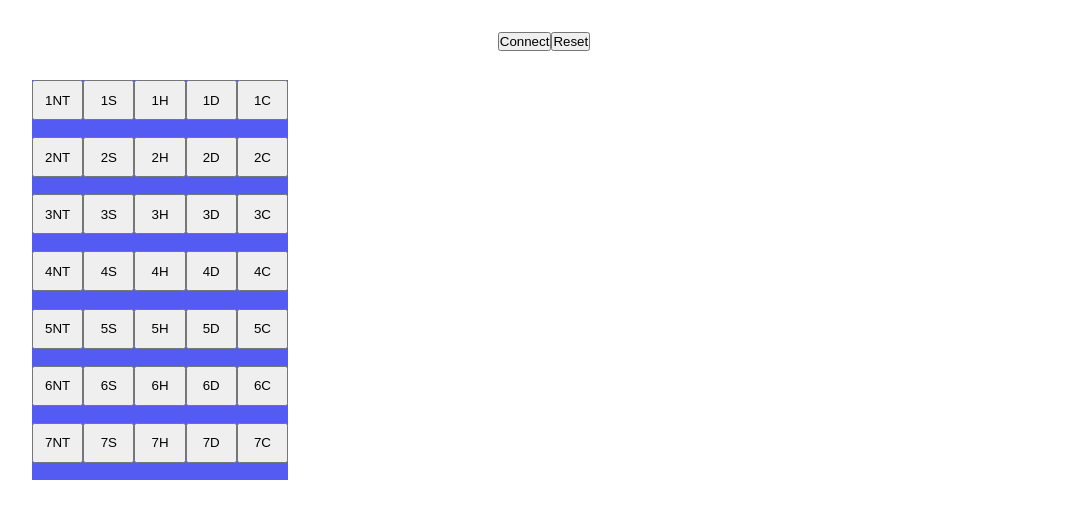
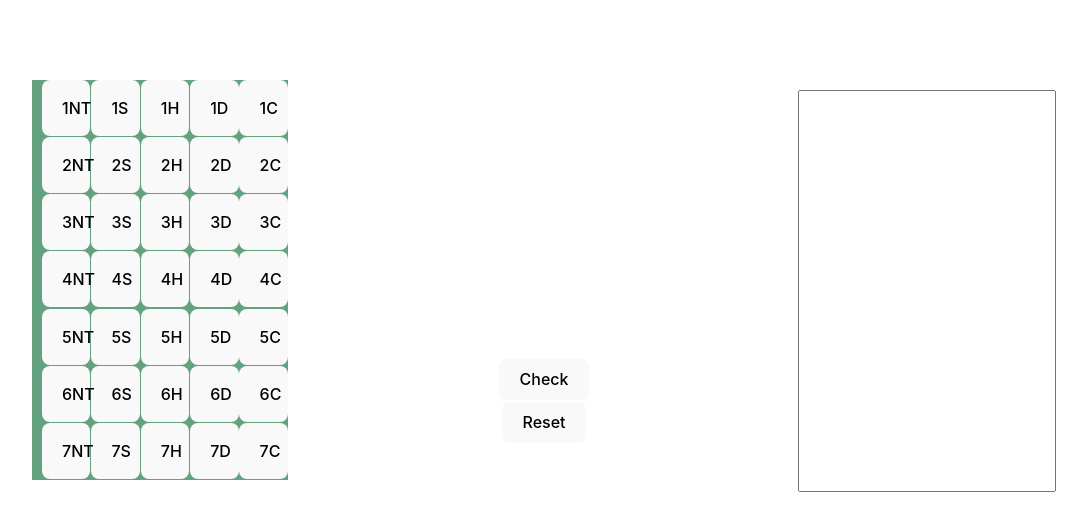
Before and after one commit to deNeedo/BridgeBiddingTranslator, a React (Vite) app in the folder frontend/: page / in a window 1280 px wide. Shown: the top 530 px of the page, without its empty margins (96-1183 px from the left). Built offline with nearby package versions, Linux system fonts and the light colour scheme.

Commit message:
added text area

```diff
--- a/frontend/src/App.jsx
+++ b/frontend/src/App.jsx
@@ -5,6 +5,7 @@ function App() {
   const [isConnectDisabled, setConnectDisabled] = useState(false);
   const [disabledButtons, setDisabledButtons] = useState([]);
   const [biddingArray, setBiddingArray] = useState([]);
+  const [consoleMessages, setConsoleMessages] = useState([]);
 
   const handleConnect = () => {
     const socket = new WebSocket('ws://localhost:3000');
@@ -13,39 +14,37 @@ function App() {
     });
 
     socket.addEventListener('message', function (event) {
+      const newConsoleMessages = [...consoleMessages, event.data];
+      setConsoleMessages(newConsoleMessages);
       console.log(event.data);
     });
-
   };
 
   const handleClick = (buttonNumber) => {
     const disabledRange = Array.from({ length: buttonNumber }, (_, index) => index + 1);
     const newBiddingArray = [...biddingArray];
-    newBiddingArray.push(document.getElementById('bid'+buttonNumber).innerText)
-    setBiddingArray(newBiddingArray)
+    newBiddingArray.push(document.getElementById('bid' + buttonNumber).innerText);
+    setBiddingArray(newBiddingArray);
     setDisabledButtons(disabledRange);
   };
 
   const handleReset = () => {
     setDisabledButtons([]);
-    setBiddingArray([])
+    setBiddingArray([]);
     setConnectDisabled(false);
+    setConsoleMessages([]);
   };
 
   const buttonNumbers = Array.from({ length: 35 }, (_, index) => index + 1);
-  const buttonNames = ['C', 'D', 'H', 'S', 'NT']
-
-  // String.fromCharCode(9827), // clubs
-  // String.fromCharCode(9830), // diamond
-  // String.fromCharCode(9829), // hearts
-  // String.fromCharCode(9824), // spades
+  const buttonNames = ['C', 'D', 'H', 'S', 'NT'];
 
   return (
     <>
       <div id='box' style={{ display: 'flex', flexWrap: 'wrap' }}>
         {buttonNumbers.map((number) => (
-          <button className='bid'
-            id={'bid'+number}
+          <button
+            className='bid'
+            id={'bid' + number}
             key={number}
             onClick={() => handleClick(number)}
             disabled={disabledButtons.includes(number)}
@@ -55,12 +54,18 @@ function App() {
         ))}
       </div>
       <div>
-        <button onClick={handleConnect} disabled={isConnectDisabled}>
-          Connect
+        <button style = {{margin: '1%'}} onClick={handleConnect} disabled={isConnectDisabled}>
+          Check
         </button>
-        <button onClick={handleReset}>
-          Reset
-        </button>
+        <button onClick={handleReset}>Reset</button>
+      </div>
+      <div>
+        <textarea
+          id='textArea'
+          value={consoleMessages.join('\n')}
+          readOnly
+          style={{ marginTop: '10px' }}
+        ></textarea>
       </div>
     </>
   );
--- a/frontend/src/index.css
+++ b/frontend/src/index.css
@@ -3,7 +3,7 @@
 	padding: 0%;
 }
 
-/* :root {
+ :root {
 	font-family: Inter, system-ui, Avenir, Helvetica, Arial, sans-serif;
 	line-height: 1.5;
 	font-weight: 400;
@@ -50,9 +50,9 @@ button {
   	background-color: #1a1a1a;
   	cursor: pointer;
 	transition: border-color 0.25s;
-} */
+}
 
-/* button:hover {
+ button:hover {
 	border-color: #646cff;
 }
 
@@ -74,7 +74,7 @@ button:focus-visible {
 	button {
     	background-color: #f9f9f9;
  	}
-} */
+}
 
 #box {
 	position: absolute;
@@ -82,13 +82,23 @@ button:focus-visible {
 	left: 10%;
 	width: 20%;
 	height: 50%;
-	background-color: #535bf2;
+	background-color: #64a17f;
 	display: flex;
 	flex-direction: row-reverse;
 }
 
 .bid {
 	position: relative;
+	width: 19%;
+	height: 14%;
+	margin-left: 0.3%;
+}
+
+#textArea {
+	position: absolute;
+	top: 10%;
+	right: 10%;
 	width: 20%;
-	height: 10%;
+	height: 50%;
+	resize: none;
 }
```
